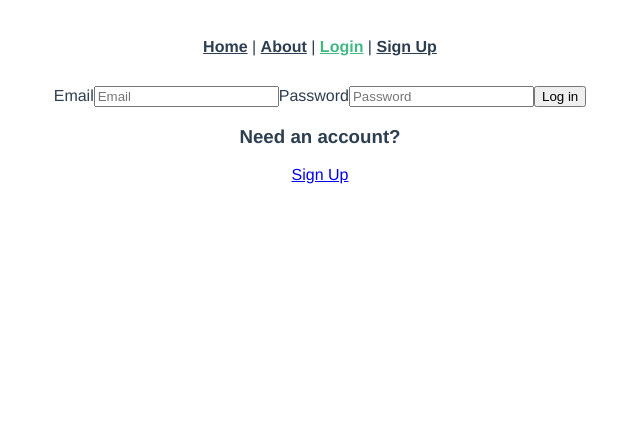
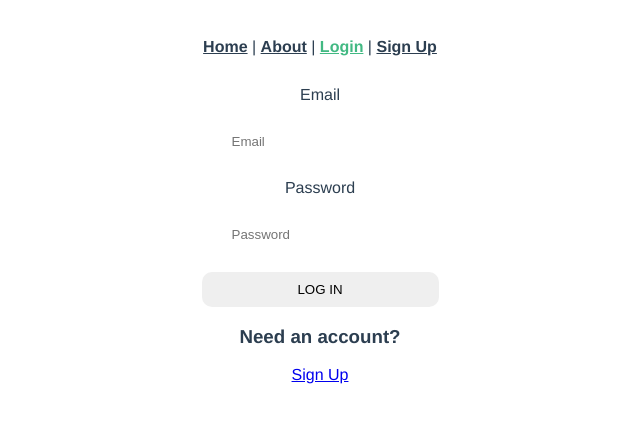
Before and after one commit to frappaaa/Vue-Firebase-Auth, a Vue app: page /login in a window 1280 px wide. Shown: the top 422 px of the page, without its empty margins (320-960 px from the left). Built offline with nearby package versions, Linux system fonts and the light colour scheme.

Commit message:
Adding some style and package animXYZ

```diff
--- a/package.json
+++ b/package.json
@@ -7,7 +7,9 @@
     "build": "vue-cli-service build"
   },
   "dependencies": {
+    "@animxyz/core": "^0.1.1",
     "firebase": "^8.2.1",
+    "firebase-auth": "^0.1.2",
     "vue": "^3.0.0",
     "vue-router": "^4.0.0-0",
     "vuex": "^4.0.0-0"
--- a/src/views/Login.vue
+++ b/src/views/Login.vue
@@ -1,5 +1,5 @@
 <template>
-  <div id="form-login">
+  <div id="page-login">
     <form
       class="login"
       @submit.prevent="loginUser"
@@ -29,11 +29,15 @@
       <h3>Need an account?</h3>
       <router-link to="/signup">Sign Up</router-link>
     </div>
+
   </div>
 </template>
 
 <script>
-import firebase from "firebase";
+import firebase from "firebase/app";
+import "firebase/auth";
+import "@animxyz/core";
+
 export default {
   name: "Login",
   data() {
@@ -49,7 +53,7 @@ export default {
         .signInWithEmailAndPassword(this.email, this.password)
         .then(
           (user) => {
-            console.log(user.data);
+            alert(user.data);
           },
           (err) => {
             alert(err);
@@ -61,4 +65,23 @@ export default {
 </script>
 
 <style lang="scss" scoped>
+#page-login {
+  width: 500px;
+  margin: auto;
+  form {
+    display: grid;
+    place-content: center;
+    grid-gap: 20px;
+    input {
+      border: 0;
+      border-radius: 20px;
+      padding: 10px 30px;
+      &[type="submit"] {
+        border-radius: 10px;
+        text-transform: uppercase;
+        cursor: pointer;
+      }
+    }
+  }
+}
 </style>
--- a/src/views/Signup.vue
+++ b/src/views/Signup.vue
@@ -33,7 +33,9 @@
 </template>
 
 <script>
-import firebase from "firebase";
+import firebase from "firebase/app";
+import "firebase/auth";
+
 export default {
   name: "Signup",
   data() {
```
Also changed, not shown: 1 other file (tests, documents, lock files or other folders).
